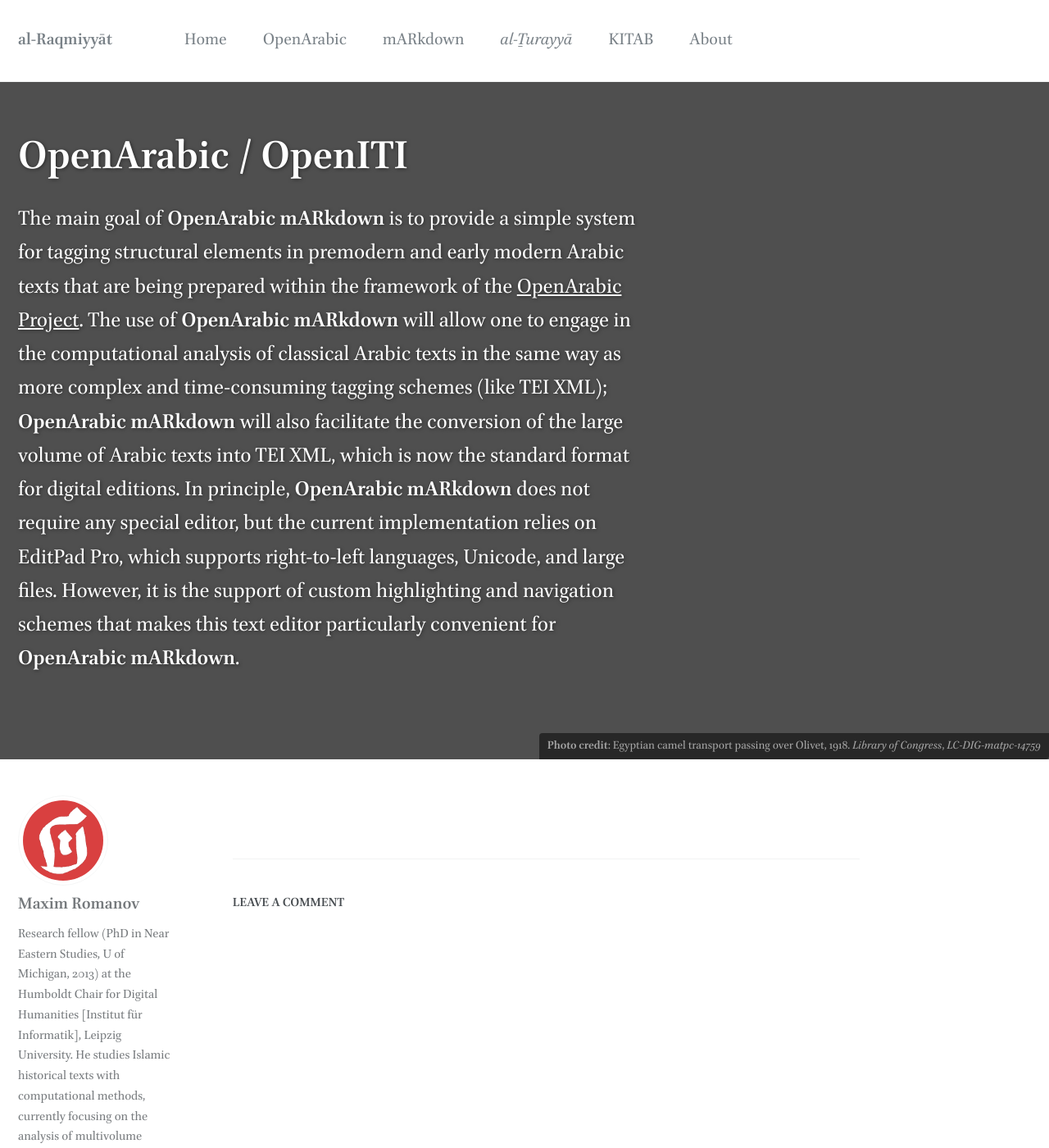
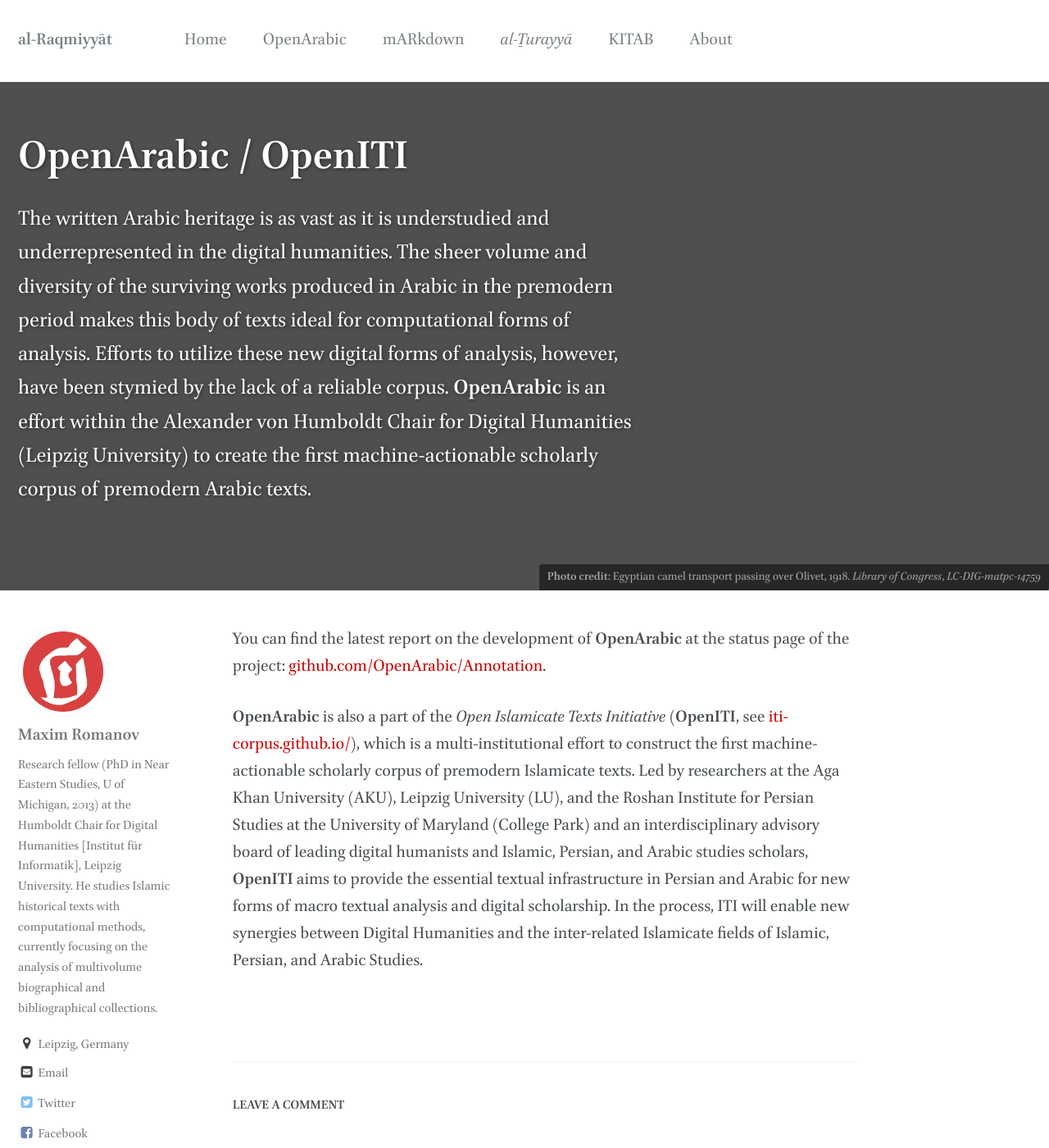
Before and after one commit to fauh45/alraqmiyyat.github.io, a Jekyll site: the page built from _pages/openarabic.md, in a window 1280 px wide and 1400 px high. Shown: the whole window at 82% size. Built offline with Jekyll 4.4.1, drawn with Linux system fonts in a browser that asks for light colours; some web fonts are replaced; comment, search, counter and statistics services are not loaded.

Commit message:
openarabic description

```diff
--- a/_pages/openarabic.md
+++ b/_pages/openarabic.md
@@ -1,5 +1,5 @@
 ---
-excerpt:	"The main goal of **OpenArabic mARkdown** is to provide a simple system for tagging structural elements in premodern and early modern Arabic texts that are being prepared within the framework of the [OpenArabic Project](https://github.com/OpenArabic). The use of **OpenArabic mARkdown** will allow one to engage in the computational analysis of classical Arabic texts in the same way as more complex and time-consuming tagging schemes (like TEI XML); **OpenArabic mARkdown** will also facilitate the conversion of the large volume of Arabic texts into TEI XML, which is now the standard format for digital editions. In principle, **OpenArabic mARkdown** does not require any special editor, but the current implementation relies on EditPad Pro, which supports right-to-left languages, Unicode, and large files. However, it is the support of custom highlighting and navigation schemes that makes this text editor particularly convenient for **OpenArabic mARkdown**."
+excerpt:	"The written Arabic heritage is as vast as it is understudied and underrepresented in the digital humanities. The sheer volume and diversity of the surviving works produced in Arabic in the premodern period makes this body of texts ideal for computational forms of analysis. Efforts to utilize these new digital forms of analysis, however, have been stymied by the lack of a reliable corpus. **OpenArabic** is an effort within the Alexander von Humboldt Chair for Digital Humanities (Leipzig University) to create the first machine-actionable scholarly corpus of premodern Arabic texts."
 header:
   overlay_image: /images/covers/14759u.jpg
   overlay_filter: rgba(0, 0, 0, 0.5)
@@ -11,3 +11,7 @@
 author_profile: true
 permalink: /openarabic/
 ---
+
+You can find the latest report on the development of **OpenArabic** at the status page of the project: [github.com/OpenArabic/Annotation](https://github.com/OpenArabic/Annotation).
+
+**OpenArabic** is also a part of the *Open Islamicate Texts Initiative* (**OpenITI**, see [iti-corpus.github.io/](http://iti-corpus.github.io/)), which is a multi-institutional effort to construct the first machine-actionable scholarly corpus of premodern Islamicate texts. Led by researchers at the Aga Khan University (AKU), Leipzig University (LU), and the Roshan Institute for Persian Studies at the University of Maryland (College Park) and an interdisciplinary advisory board of leading digital humanists and Islamic, Persian, and Arabic studies scholars, **OpenITI** aims to provide the essential textual infrastructure in Persian and Arabic for new forms of macro textual analysis and digital scholarship. In the process, ITI will enable new synergies between Digital Humanities and the inter-related Islamicate fields of Islamic, Persian, and Arabic Studies.
```
